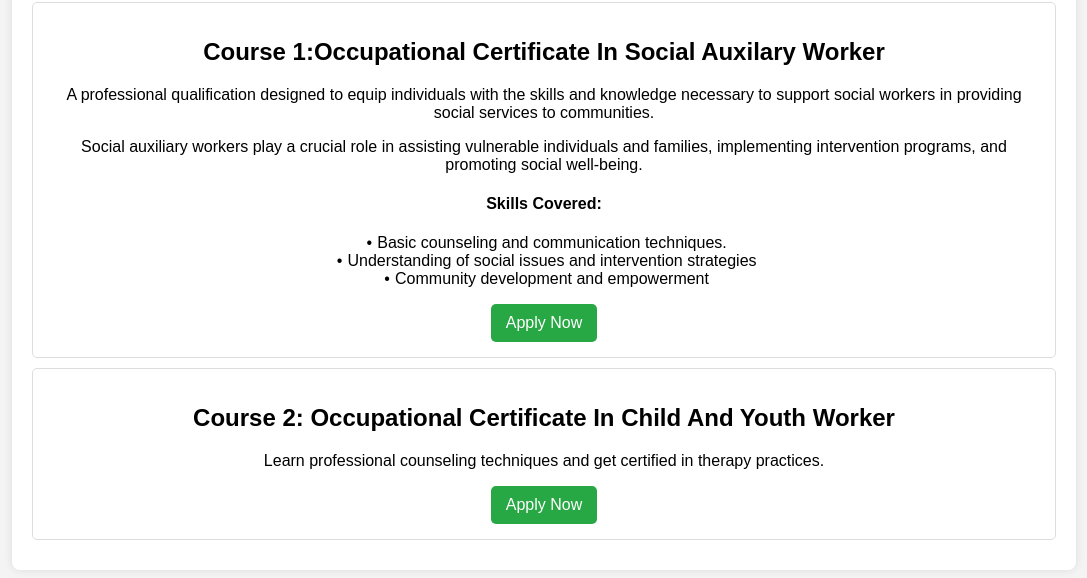
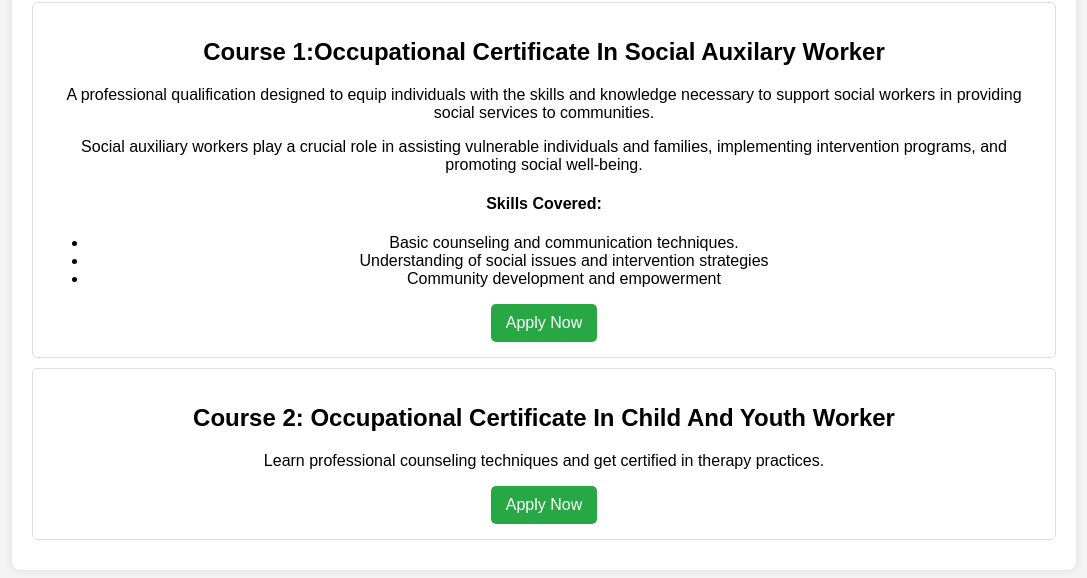
Before and after one commit to Alpha10-1/website, a plain HTML site: page apply.html in a window 1280 px wide. Shown: the part 118-696 px from the top of the page, without its empty margins (96-1183 px from the left). Drawn offline with Linux system fonts and the light colour scheme.

Commit message:
Update apply.html

```diff
--- a/apply.html
+++ b/apply.html
@@ -38,16 +38,9 @@
             background: #218838;
         }
         .course ul{
-            list-style: none;
-            padding: 0;
-            text-align: center;
-        }
-        .course ul li::before {
-            content: "•"; /* Custom bullet */
-            color: black;
-            display: inline-block;
-            width: 1em;
-            text-align: center;
+            list-style-type: disc;
+            list-style-position: outside;
+            padding-left: 40px;
         }
     </style>
 </head>
```
